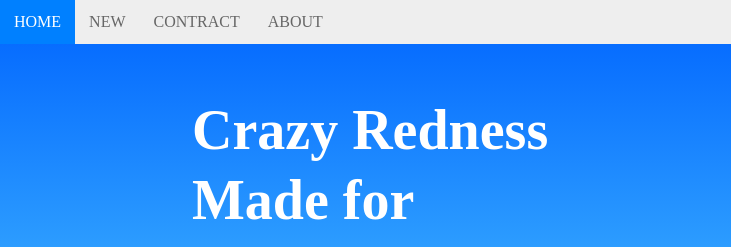
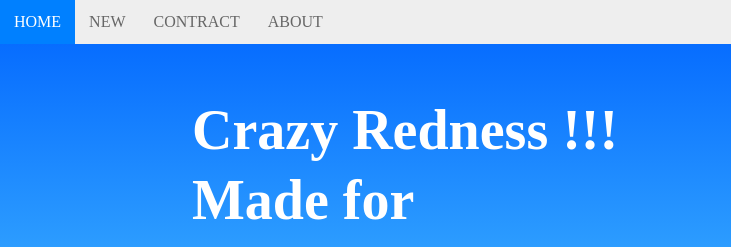
Before and after one commit to bayrakhakan01/First_Html_Css_Webpage, a plain HTML site: page index.html in a window 1280 px wide. Shown: the top 247 px of the page, 0-731 px from the left. Drawn offline with Linux system fonts and the light colour scheme.

Commit message:
Change headline on custem section-1

```diff
--- a/index.html
+++ b/index.html
@@ -28,7 +28,7 @@
         <div class="row">
             <div class="col-6">
                 <div class="leftSide-col">
-                    <h1 class="large">Crazy Redness</h1>
+                    <h1 class="large">Crazy Redness !!!</h1>
                     <h1 class="large">Made for Devslopers</h1>
                 </div>
                 <form>
```
